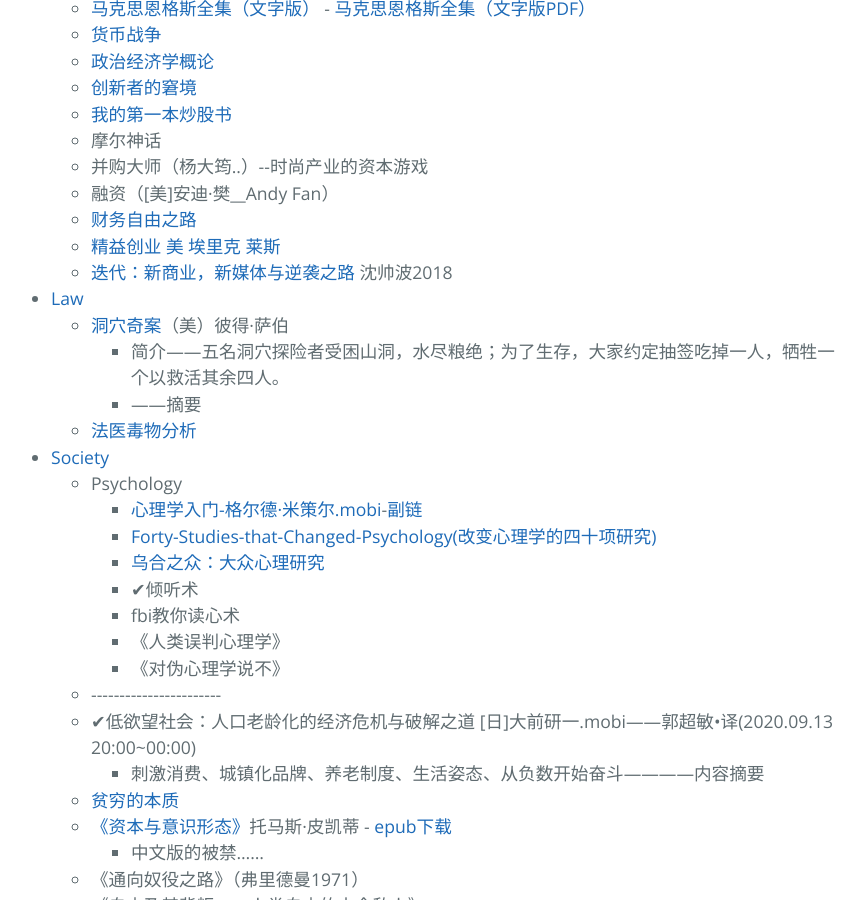
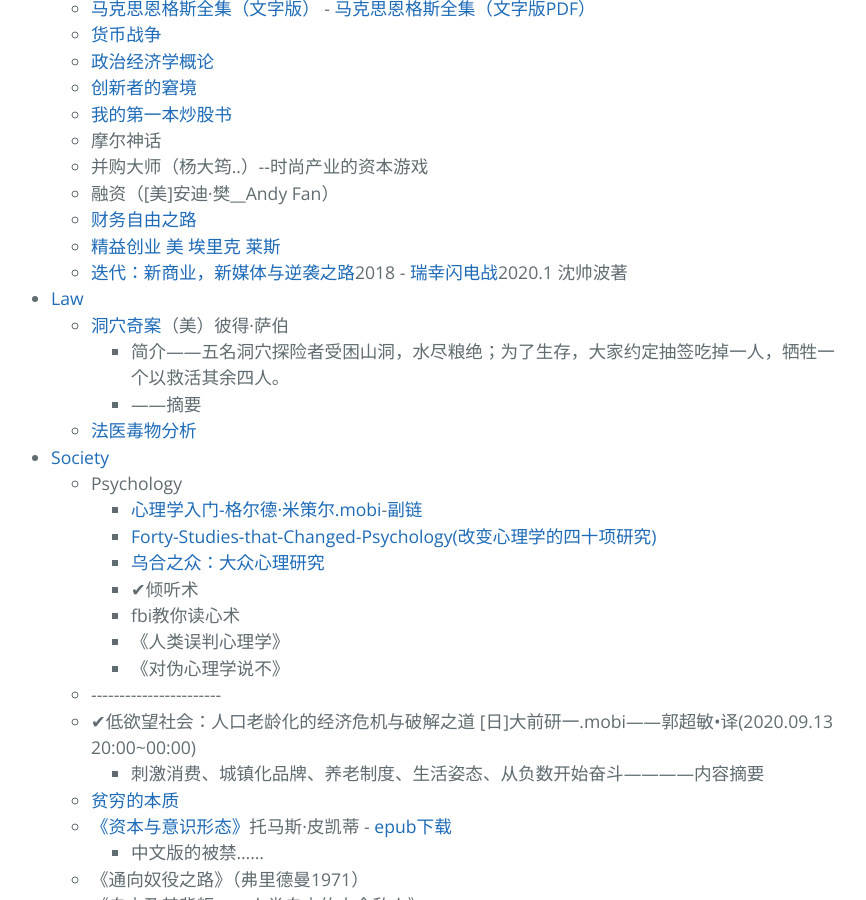
Before and after one commit to AmbroseRen/test, a Jekyll site: the page built from Library/BookListsOne.md, in a window 1280 px wide and 900 px high, scrolled down 772 px. Shown: the whole window, without its empty margins (213-1079 px from the left). Built offline with Jekyll 4.4.1, drawn with Linux system fonts in a browser that asks for light colours; our own code applies the rules of GitHub Pages for plain Markdown files; the repository's description, which GitHub fills in, is left out.

Commit message:
Update BookListsOne.md

```diff
--- a/Library/BookListsOne.md
+++ b/Library/BookListsOne.md
@@ -50,7 +50,7 @@
             <li>融资（[美]安迪·樊__Andy Fan）</li>
             <li><a href="https://cdn.jsdelivr.net/gh/AmbroseRen/Picture@master/book/Finance/财务自由之路.pdf">财务自由之路</a></li>
             <li><a href="https://cdn.jsdelivr.net/gh/AmbroseRen/Picture@master/book/Finance/精益创业 美 埃里克 莱斯.pdf">精益创业 美 埃里克 莱斯</a></li>
-	    <li><a href="https://cdn.jsdelivr.net/gh/AmbroseRen/Picture@master/book/Finance/迭代：新商业，新媒体与逆袭之路 沈帅波.pdf">迭代：新商业，新媒体与逆袭之路</a> 沈帅波2018</li>
+	    <li><a href="https://cdn.jsdelivr.net/gh/AmbroseRen/Picture@master/book/Finance/迭代：新商业，新媒体与逆袭之路 沈帅波.pdf">迭代：新商业，新媒体与逆袭之路</a>2018 - <a href="https://cdn.jsdelivr.net/gh/AmbroseRen/Picture@master/book/Finance/瑞幸闪电战.pdf">瑞幸闪电战</a>2020.1 沈帅波著</li>
         </ul>
     </li>
     <li id="law"><a href="#top">Law</a>
```
